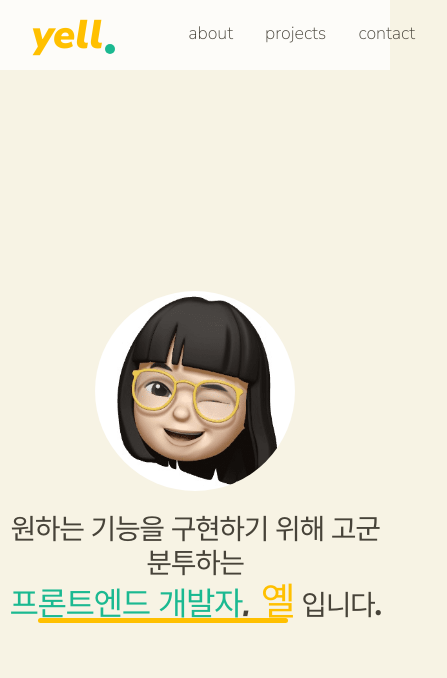
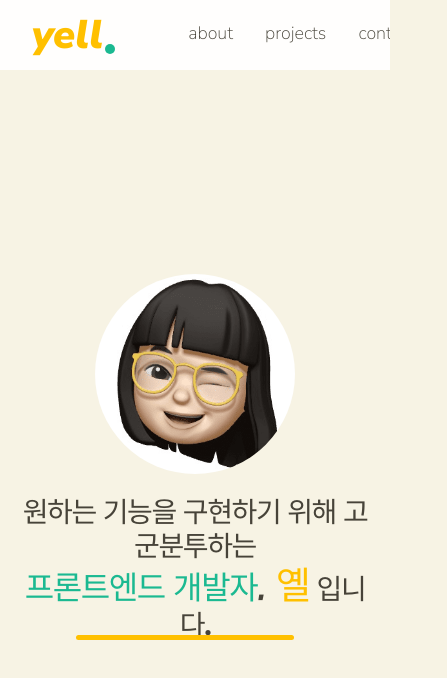
Before and after one commit to from-june/yelldev-portfolio, a React (Create React App) app: page /about in a window 390 px wide. Shown: the top 678 px of the page, 447 px wide, since content can reach past the window. Built offline with nearby package versions, Linux system fonts and the light colour scheme; what images would draw is missing.

Commit message:
📱 Work on responsive design

```diff
--- a/src/components/Header.tsx
+++ b/src/components/Header.tsx
@@ -4,11 +4,15 @@ import { Link } from 'react-router-dom';
 
 const HeaderContainer = styled.header`
   position: sticky;
+  top: 0;
+  width: 100%;
   display: flex;
   justify-content: center;
   align-items: center;
   padding: 8px 32px;
-  background-color: rgba(255, 255, 255, 0.8);
+  background-color: rgba(255, 255, 255, 0.9);
+  z-index: 5;
+  overflow-x: auto;
 
   & > div {
     max-width: 1440px;
--- a/src/components/Markdown.tsx
+++ b/src/components/Markdown.tsx
@@ -2,7 +2,7 @@ import ReactMarkdown from 'react-markdown';
 import styled from 'styled-components';
 
 const MarkdownContainer = styled.div`
-  width: 514px;
+  max-width: 482px;
   padding: 16px;
   background-color: ${props => props.theme.color.whiteColor};
   border-radius: 3px;
--- a/src/routes/About.tsx
+++ b/src/routes/About.tsx
@@ -21,6 +21,7 @@ const AboutContainer = styled.div`
   @media only screen and (max-width: ${props =>
       props.theme.media.breakPoint650}px) {
     padding: 32px;
+    /* align-items: baseline; */
   }
 `;
 
@@ -106,6 +107,7 @@ const ContentsContainer = styled.div``;
 const AboutDescription = styled.div`
   position: relative;
   top: 16px;
+  max-width: 482px;
   background-color: ${props => props.theme.color.whiteColor};
   padding: 16px;
   border-radius: 3px;
@@ -126,7 +128,6 @@ const AboutTitle = styled.p`
 `;
 
 const AboutYell = styled.p`
-  max-width: 482px;
   font-size: 1.8rem;
   font-weight: 300;
   letter-spacing: -0.1em;
@@ -172,7 +173,7 @@ const About = () => {
             안녕하세요. <span>옐</span> 입니다!
           </AboutTitle>
           <AboutYell>
-            본명은 <strong>박주운</strong> 입니다.
+            본명은&ensp;<strong>박주운</strong> 입니다.
             <br />
             <br />
             개발의 여러 분야 중에서도 <strong>프론트엔드를 택한 것</strong>은,
--- a/src/routes/Home.tsx
+++ b/src/routes/Home.tsx
@@ -4,6 +4,7 @@ import styled, { keyframes } from 'styled-components';
 const Container = styled.div`
   width: 100%;
   height: calc(100vh - 70px);
+  padding: 16px;
   display: flex;
   flex-direction: column;
   justify-content: center;
@@ -74,11 +75,6 @@ const Description = styled.p`
     span:last-child {
       font-size: 3.8rem;
     }
-
-    ::after {
-      width: 64%;
-      margin-left: 38px;
-    }
   }
 `;
 
```
